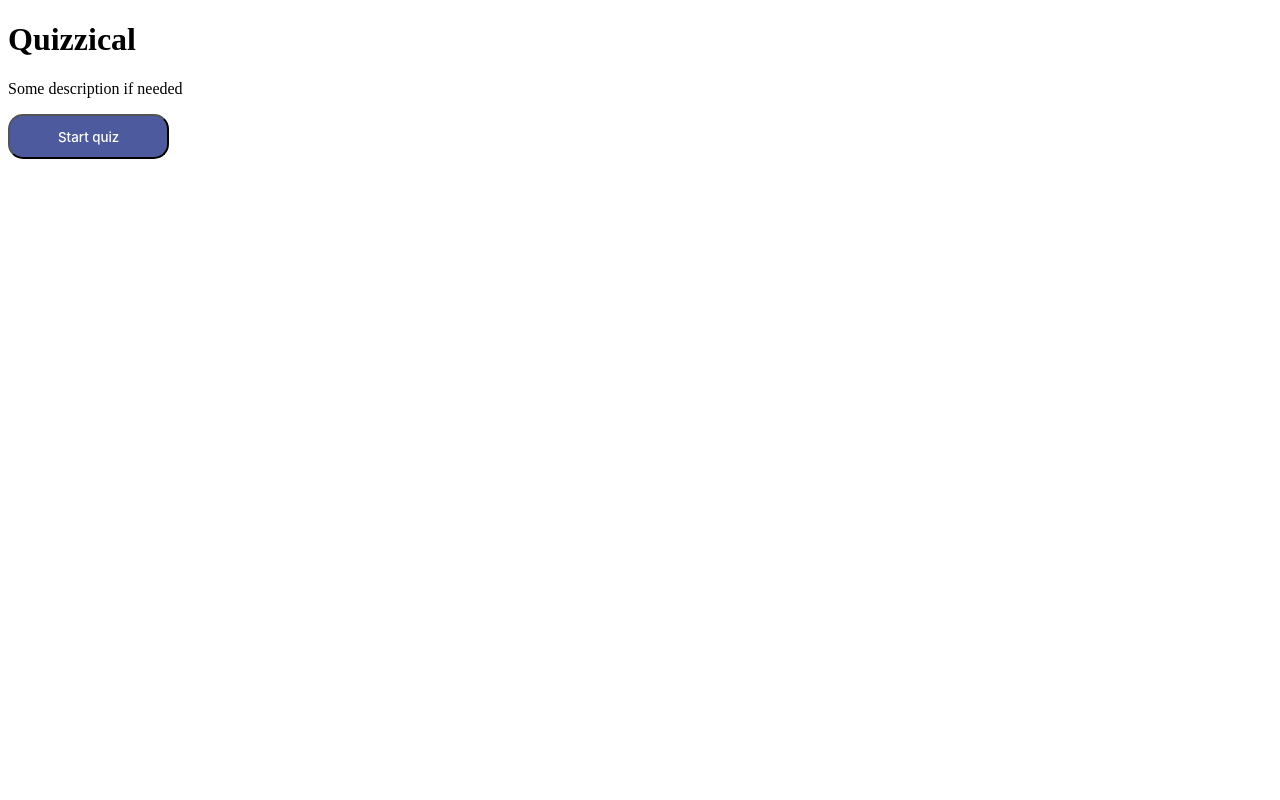
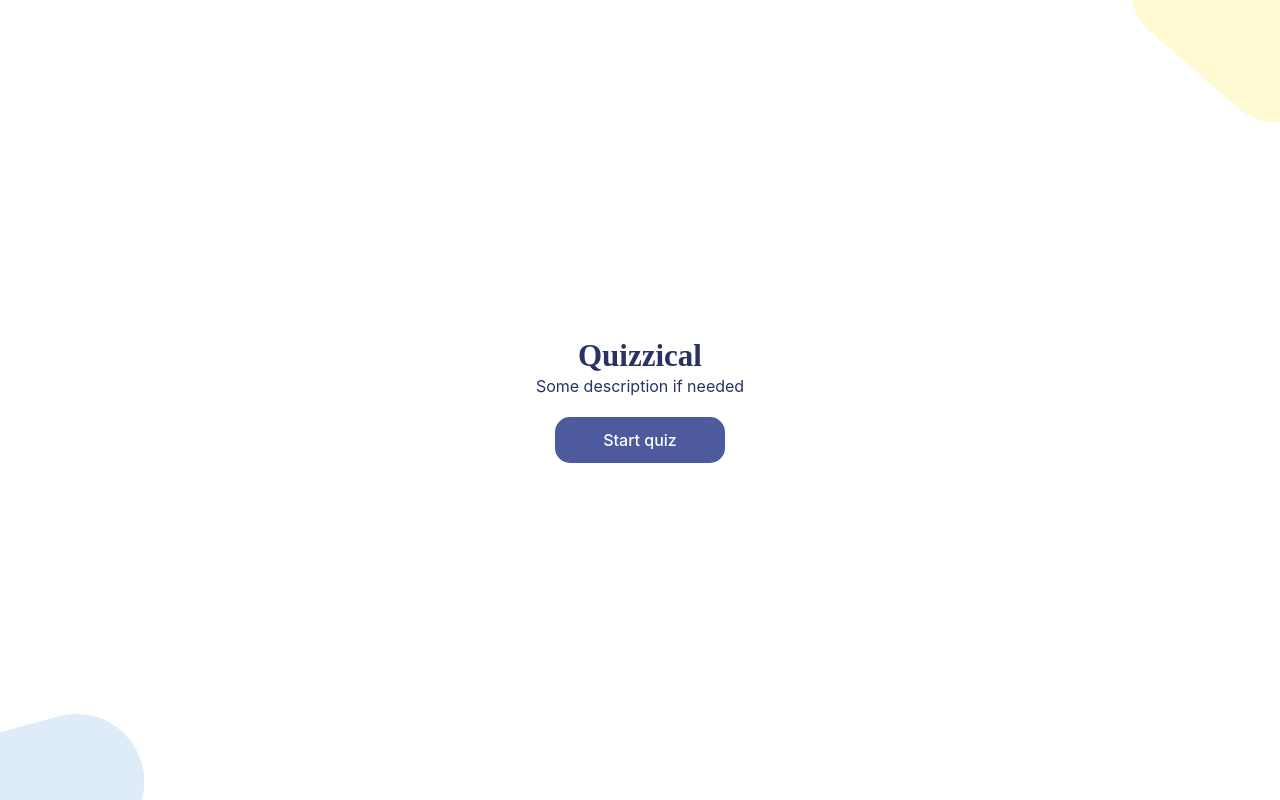
Before and after one commit to fcbvttn123/react-quizzical-app, a React (Vite) app: page / in a window 1280 px wide. Built offline with nearby package versions, Linux system fonts and the light colour scheme.

Commit message:
Styles are done. Project is finished !!!

```diff
--- a/src/App.css
+++ b/src/App.css
@@ -10,3 +10,135 @@ button {
     font-weight: 500;
     color: white;
 }
+
+/* Main Section */
+
+.main {
+    width: 100%;
+    min-height: 100vh;
+    overflow-x: hidden;
+    position: relative;
+
+    display: grid;
+    place-content: center;
+}
+
+.main .yellow-blob {
+    position: absolute;
+    right: -160px;
+    top: -160px;
+    z-index: -1;
+
+    width: 297px;
+    height: 235px;
+    border-radius: 60px;
+    background: #FFFAD1;
+    transform: rotate(131deg);
+}
+
+.main .blue-blob {
+    position: absolute;
+    bottom: -70px;
+    left: -150px;
+
+    width: 297px;
+    height: 135px;
+    background: #DEEBF8;
+    border-radius: 70px;
+    transform: rotate(-15deg);
+}
+
+/* Start Screen */
+
+.main .start-screen {
+    display: flex;
+    flex-direction: column;
+    align-items: center;
+    justify-content: space-between;
+}
+
+.main .start-screen h1 {
+    font-family: Karla;
+    font-size: 31px;
+    font-weight: 700;
+    line-height: 37px;
+    letter-spacing: 0em;
+    text-align: center;
+    color: #293264;
+}
+
+.main .start-screen p {
+    font-family: Inter;
+    font-size: 16px;
+    font-weight: 400;
+    line-height: 19px;
+    letter-spacing: 0em;
+    text-align: center;
+    color: #293264;
+    margin-top: .2rem;
+    margin-bottom: 1.3rem;
+}
+
+
+
+
+/* Quiz Screen */
+
+.quiz-screen {
+    height: 485px;
+    width: 520px;
+}
+
+.quiz-screen .all-questions .question-box {
+    padding-bottom: 1rem;
+    margin-bottom: 1rem;
+    border-bottom: 1px solid #DBDEF0;
+}
+
+.quiz-screen .all-questions .question-box h1 {
+    font-family: Karla;
+    font-size: 16px;
+    font-weight: 700;
+    line-height: 19px;
+    letter-spacing: 0em;
+    text-align: left;
+    color: #293264;
+    margin-bottom: .8rem;
+}
+
+.quiz-screen .question-box .answer-buttons-container {
+    display: flex;
+    align-items: center;
+    justify-content: space-between;
+    column-gap: .5rem;
+}
+
+.quiz-screen .question-box .answer-buttons {
+    position: relative;
+    isolation: isolate;
+}
+
+.quiz-screen .question-box .answer-buttons input {
+    position: absolute;
+    z-index: -1;
+}
+
+.quiz-screen .question-box .answer-buttons label {
+    display: block;
+    padding: .2rem .5rem;
+    border-radius: 7.94px;
+    border: 1.3px solid #293264;
+    min-width: 65px;
+    cursor: pointer;
+
+    font-family: Inter;
+    font-size: 10px;
+    font-weight: 500;
+    line-height: 12px;
+    letter-spacing: 0em;
+    text-align: center;
+}
+
+.quiz-screen .check-answer-btn {
+    margin: 2rem auto 0;
+}
--- a/src/App.jsx
+++ b/src/App.jsx
@@ -11,6 +11,8 @@ function App() {
   }
   return (
     <div className="main">
+      <div className='yellow-blob'></div>
+      <div className='blue-blob'></div>
       {
         /* Switch Screen conditionally */
         currentScreen == "StartScreen" ?
--- a/src/components/QuestionBox.jsx
+++ b/src/components/QuestionBox.jsx
@@ -21,7 +21,9 @@ export function QuestionBox(props) {
     return (
         <div className="question-box" id={props.questionId}>
             <h1>{props.question}</h1>
-            {answerButtons}
+            <div className="answer-buttons-container">
+              {answerButtons}
+            </div>
         </div>
     )
 }
--- a/src/components/QuizScreen.jsx
+++ b/src/components/QuizScreen.jsx
@@ -19,7 +19,7 @@ export function QuizScreen(props) {
                             return {
                                 ...answer,
                                 beChosen: !answer.beChosen,
-                                backgroundColor: "green"
+                                backgroundColor: "#94D7A2"
                             }
                         } else {
                             return {
@@ -46,7 +46,7 @@ export function QuizScreen(props) {
                 if(answer.answer_value == question.correct_answer) {
                     return {
                         ...answer,
-                        backgroundColor: "green"
+                        backgroundColor: "#94D7A2"
                     }
                 // Other Answers
                 } else {
@@ -54,7 +54,7 @@ export function QuizScreen(props) {
                     if(answer.beChosen) {
                         return {
                             ...answer,
-                            backgroundColor: "red"
+                            backgroundColor: "#F8BCBC"
                         }
                     // Other Answers
                     } else {
@@ -93,7 +93,7 @@ export function QuizScreen(props) {
                 return {
                     question_id: nanoid(),
                     question: decode(e.question, {level: "html5"}),
-                    correct_answer: e.correct_answer,
+                    correct_answer: decode(e.correct_answer, {level: "html5"}),
                     answers
                 }
             }))
@@ -106,13 +106,12 @@ export function QuizScreen(props) {
     }, [])
     return (
         <div className="quiz-screen">
-            <h1>Quiz Screen</h1>
             <div className="all-questions">
                 {questions.map(e => {
                     return <QuestionBox key={e.question_id} questionId={e.question_id} question={e.question} answers={e.answers} answerButtonOnClick={answerButtonOnClick} answersChecked={answersChecked}/>
                 })}
             </div>
-            <button onClick={answersChecked ? resetGame : checkAnswers}>{answersChecked ? "Play Again" : "Check Answers"}</button>
+            <button className="check-answer-btn" onClick={answersChecked ? resetGame : checkAnswers}>{answersChecked ? "Play Again" : "Check Answers"}</button>
         </div>
     )
 }
--- a/src/main.jsx
+++ b/src/main.jsx
@@ -1,7 +1,7 @@
 import React from 'react'
 import ReactDOM from 'react-dom/client'
 import App from './App.jsx'
-// import './reset.css'
+import './reset.css'
 
 ReactDOM.createRoot(document.getElementById('root')).render(
   <React.StrictMode>
```
